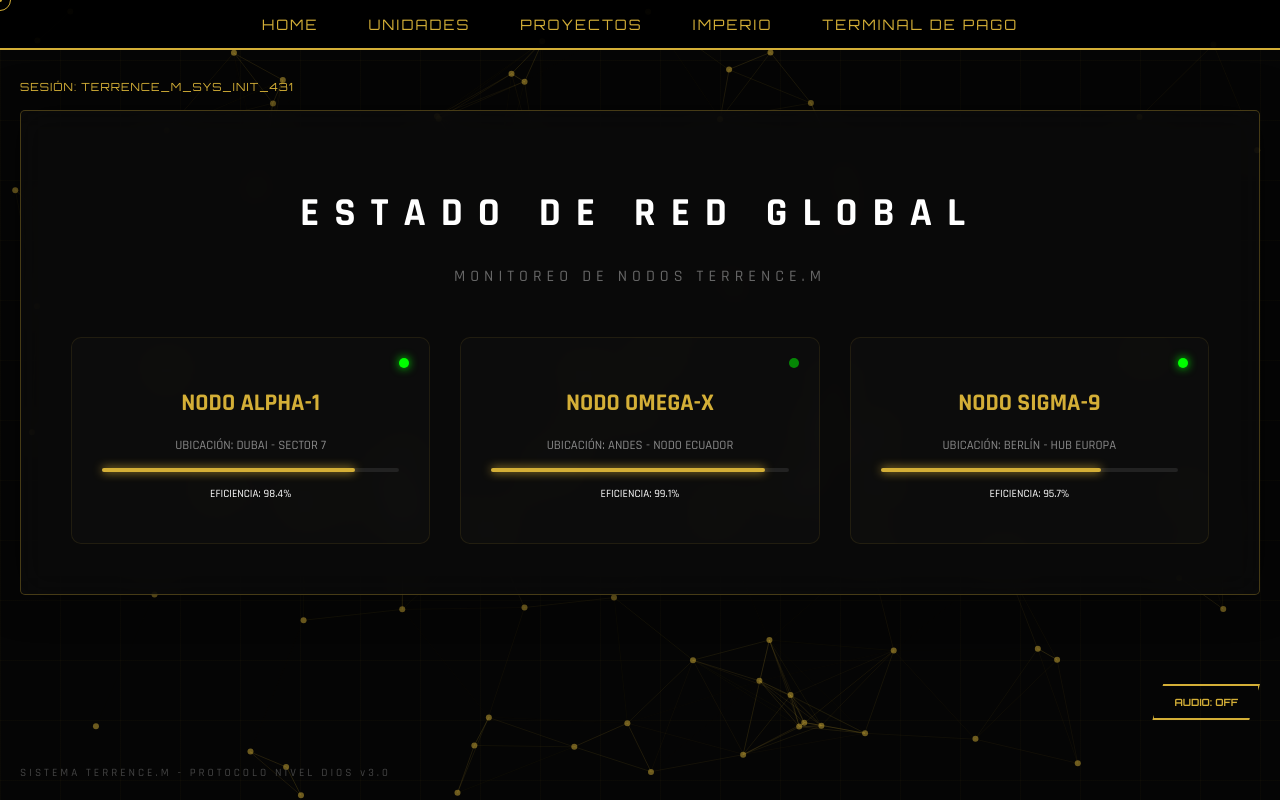
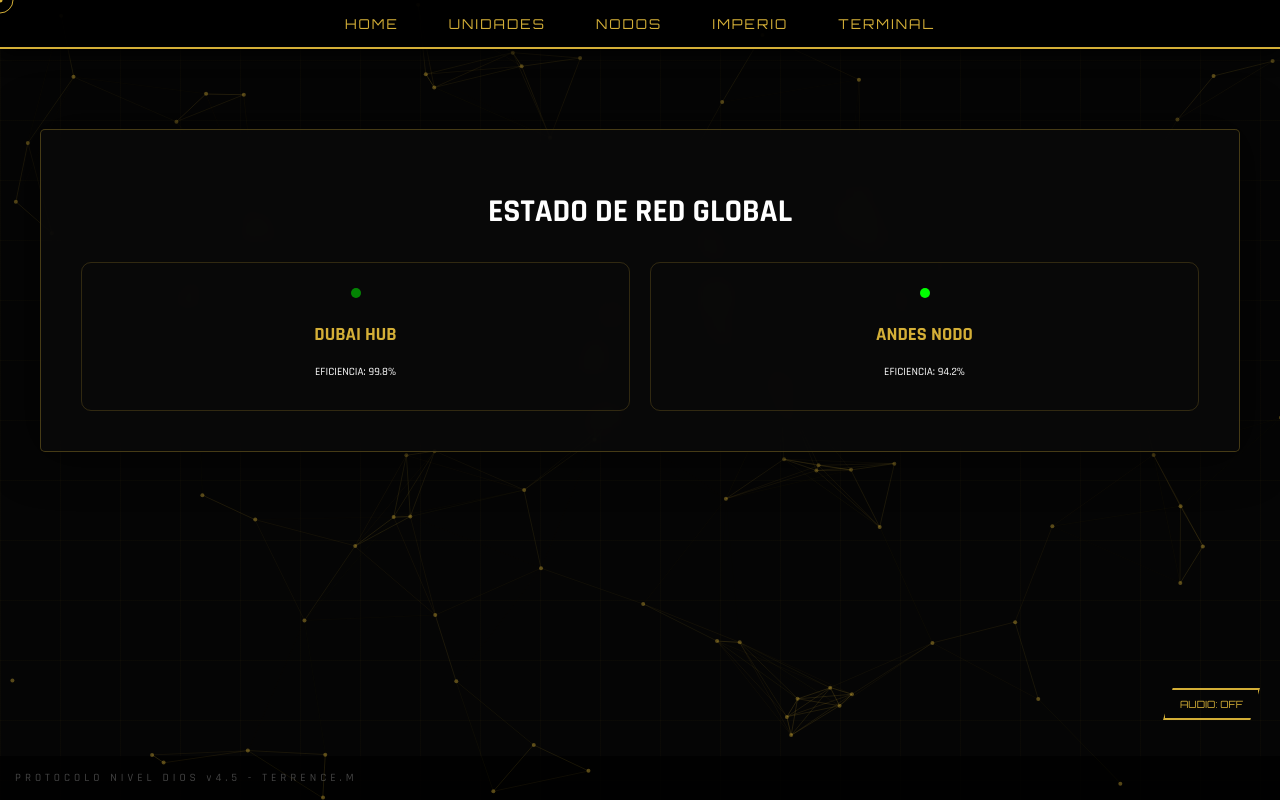
Before and after one commit to Terrence2333/terrence_m_ecokids, a Python web app: template templates/proyectos.html in a window 1280 px wide. Run offline with Jinja, Linux system fonts and the light colour scheme; the template is opened without the code that fills it, so the values that code supplies are empty; some libraries are stand-ins or nearby versions.

Commit message:
Actualización Automática Nivel Dios - Terrence Mayorga

```diff
--- a/templates/base.html
+++ b/templates/base.html
@@ -8,95 +8,66 @@
     <script src="https://cdn.jsdelivr.net/particles.js/2.0.0/particles.min.js"></script>
     <style>
         :root { --gold: #d4af37; --bright-gold: #f9e272; --dark: #050505; }
-        * { cursor: none !important; } /* Ocultamos cursor estándar para el táctico */
-        body { background: var(--dark); color: #fff; font-family: 'Rajdhani', sans-serif; margin: 0; overflow: hidden; }
+        * { cursor: none !important; }
+        body { background: var(--dark); color: #fff; font-family: 'Rajdhani', sans-serif; margin: 0; overflow-x: hidden; }
 
-        /* Preloader Nivel Dios */
-        #loader {
-            position: fixed; top: 0; left: 0; width: 100%; height: 100%;
-            background: #000; z-index: 9999; display: flex; flex-direction: column;
-            justify-content: center; align-items: center; transition: 1s;
-        }
-        .loader-ring { width: 150px; height: 150px; border: 2px solid transparent; border-top: 2px solid var(--gold); border-radius: 50%; animation: spin 1s linear infinite; }
+        #loader { position: fixed; top: 0; left: 0; width: 100%; height: 100%; background: #000; z-index: 9999; display: flex; flex-direction: column; justify-content: center; align-items: center; transition: 1s; }
+        .loader-ring { width: 120px; height: 120px; border: 2px solid transparent; border-top: 2px solid var(--gold); border-radius: 50%; animation: spin 1s linear infinite; }
         @keyframes spin { 100% { transform: rotate(360deg); } }
 
-        /* Cursor Táctico */
-        #custom-cursor {
-            position: fixed; width: 20px; height: 20px; border: 1px solid var(--gold);
-            border-radius: 50%; pointer-events: none; z-index: 10000;
-            transition: transform 0.1s ease; transform: translate(-50%, -50%);
-        }
-        #cursor-dot {
-            position: fixed; width: 4px; height: 4px; background: var(--gold);
-            border-radius: 50%; pointer-events: none; z-index: 10001; transform: translate(-50%, -50%);
-        }
+        #custom-cursor { position: fixed; width: 25px; height: 25px; border: 1px solid var(--gold); border-radius: 50%; pointer-events: none; z-index: 10000; transition: transform 0.1s ease; transform: translate(-50%, -50%); }
+        #cursor-dot { position: fixed; width: 5px; height: 5px; background: var(--gold); border-radius: 50%; pointer-events: none; z-index: 10001; transform: translate(-50%, -50%); }
 
         #particles-js { position: fixed; top: 0; left: 0; width: 100%; height: 100%; z-index: 1; pointer-events: none; }
         .bg-mesh { position: fixed; top: 0; left: 0; width: 100%; height: 100%; background-image: linear-gradient(rgba(212, 175, 55, 0.03) 1px, transparent 1px), linear-gradient(90deg, rgba(212, 175, 55, 0.03) 1px, transparent 1px); background-size: 60px 60px; z-index: 0; }
 
-        nav { background: rgba(0,0,0,0.95); border-bottom: 2px solid var(--gold); padding: 15px; display: flex; justify-content: center; position: sticky; top: 0; z-index: 1000; }
-        nav a { color: var(--gold); text-decoration: none; margin: 0 25px; font-family: 'Orbitron', sans-serif; font-size: 0.9rem; letter-spacing: 2px; transition: 0.5s; }
+        nav { background: rgba(0,0,0,0.95); border-bottom: 2px solid var(--gold); padding: 15px; display: flex; justify-content: center; position: sticky; top: 0; z-index: 1000; box-shadow: 0 5px 20px #000; }
+        nav a { color: var(--gold); text-decoration: none; margin: 0 25px; font-family: 'Orbitron', sans-serif; font-size: 0.85rem; letter-spacing: 2px; transition: 0.5s; }
         nav a:hover { color: var(--bright-gold); text-shadow: 0 0 15px var(--gold); }
 
-        .session-info { position: fixed; top: 80px; left: 20px; font-size: 0.7rem; color: var(--gold); font-family: 'Orbitron'; z-index: 1000; letter-spacing: 1px; }
-        .container { padding: 60px 20px; max-width: 1300px; margin: auto; text-align: center; position: relative; z-index: 10; }
-        .glass-panel { background: rgba(10, 10, 10, 0.8); border: 1px solid rgba(212, 175, 55, 0.3); padding: 50px; border-radius: 5px; backdrop-filter: blur(15px); box-shadow: 0 0 40px rgba(0,0,0,0.5); }
+        .container { padding: 80px 20px; max-width: 1200px; margin: auto; text-align: center; position: relative; z-index: 10; }
+        .glass-panel { background: rgba(10, 10, 10, 0.85); border: 1px solid rgba(212,175,55,0.3); padding: 40px; border-radius: 5px; backdrop-filter: blur(15px); box-shadow: 0 0 50px rgba(0,0,0,0.8); overflow: hidden; position: relative; }
 
-        .btn-divine { background: transparent; color: var(--gold); padding: 18px 45px; text-decoration: none; font-weight: 700; font-family: 'Orbitron', sans-serif; border: 2px solid var(--gold); clip-path: polygon(10% 0, 100% 0, 90% 100%, 0% 100%); transition: 0.4s; display: inline-block; }
-        .btn-divine:hover { background: var(--gold); color: #000; box-shadow: 0 0 30px var(--gold); }
+        /* Brillo de escaneo en paneles */
+        .glass-panel::after { content: ""; position: absolute; top: -100%; left: -100%; width: 50%; height: 300%; background: linear-gradient(rgba(212,175,55,0), rgba(212,175,55,0.05), rgba(212,175,55,0)); transform: rotate(45deg); animation: reflection 8s infinite; }
+        @keyframes reflection { 0% { top: -100%; left: -100%; } 100% { top: 100%; left: 100%; } }
 
-        footer { position: fixed; bottom: 0; width: 100%; padding: 20px; color: #444; font-size: 0.7rem; letter-spacing: 3px; z-index: 100; }
+        .btn-divine { background: transparent; color: var(--gold); padding: 15px 35px; text-decoration: none; font-family: 'Orbitron', sans-serif; border: 2px solid var(--gold); clip-path: polygon(10% 0, 100% 0, 90% 100%, 0% 100%); transition: 0.4s; cursor: pointer; display: inline-block; }
+        .btn-divine:hover { background: var(--gold); color: #000; box-shadow: 0 0 30px var(--gold); transform: scale(1.05); }
+
         #music-control { position: fixed; bottom: 80px; right: 20px; z-index: 2000; }
+        footer { position: fixed; bottom: 0; width: 100%; padding: 15px; color: #444; font-size: 0.7rem; letter-spacing: 4px; background: rgba(0,0,0,0.8); }
     </style>
 </head>
 <body>
-    <div id="loader">
-        <div class="loader-ring"></div>
-        <p style="color: var(--gold); margin-top: 20px; font-family: 'Orbitron'; letter-spacing: 5px;">INICIANDO IMPERIO...</p>
-    </div>
-
-    <div id="custom-cursor"></div>
-    <div id="cursor-dot"></div>
-
-    <div class="session-info">SESIÓN: TERRENCE_M_SYS_INIT_{{ range(100, 999) | random }}</div>
-
-    <div id="particles-js"></div>
-    <div class="bg-mesh"></div>
+    <div id="loader"><div class="loader-ring"></div><p style="color: var(--gold); margin-top: 20px; font-family: 'Orbitron';">SISTEMA TERRENCE.M</p></div>
+    <div id="custom-cursor"></div><div id="cursor-dot"></div>
+    <div id="particles-js"></div><div class="bg-mesh"></div>
 
     <audio id="bg-audio" loop><source src="https://www.soundhelix.com/examples/mp3/SoundHelix-Song-15.mp3" type="audio/mpeg"></audio>
     <audio id="click-sound"><source src="https://assets.mixkit.co/active_storage/sfx/2568/2568-preview.mp3" type="audio/mpeg"></audio>
 
-    <div id="music-control">
-        <button onclick="toggleMusic()" class="btn-divine" style="padding: 10px 20px; font-size: 10px;">AUDIO: OFF</button>
-    </div>
-
     <nav>
         <a href="/" onmouseover="playClick()">HOME</a>
         <a href="/servicios" onmouseover="playClick()">UNIDADES</a>
-        <a href="/proyectos" onmouseover="playClick()">PROYECTOS</a>
+        <a href="/proyectos" onmouseover="playClick()">NODOS</a>
         <a href="/about" onmouseover="playClick()">IMPERIO</a>
-        <a href="/pagos" onmouseover="playClick()">TERMINAL DE PAGO</a>
+        <a href="/pagos" onmouseover="playClick()">TERMINAL</a>
     </nav>
 
-    <div class="container">
-        {% block content %}{% endblock %}
+    <div id="music-control">
+        <button onclick="toggleMusic()" class="btn-divine" style="padding: 8px 15px; font-size: 10px;">AUDIO: OFF</button>
     </div>
 
-    <footer>SISTEMA TERRENCE.M - PROTOCOLO NIVEL DIOS v3.0</footer>
+    <div class="container">{% block content %}{% endblock %}</div>
 
-    <script type="text/javascript">
-        // Chat Real
-        var Tawk_API=Tawk_API||{}, Tawk_LoadStart=new Date();
-        (function(){
-            var s1=document.createElement("script"),s0=document.getElementsByTagName("script")[0];
-            s1.async=true; s1.src='https://embed.tawk.to/647f1b7494630204ec51780e/default';
-            s1.charset='UTF-8'; s1.setAttribute('crossorigin','*'); s0.parentNode.insertBefore(s1,s0);
-        })();
+    <footer>PROTOCOLO NIVEL DIOS v4.5 - TERRENCE.M</footer>
 
-        // Partículas
-        particlesJS("particles-js", { "particles": { "number": { "value": 80 }, "color": { "value": "#d4af37" }, "shape": { "type": "circle" }, "opacity": { "value": 0.5 }, "size": { "value": 3 }, "line_linked": { "enable": true, "distance": 150, "color": "#d4af37", "opacity": 0.2 }, "move": { "enable": true, "speed": 2 } } });
+    <script>
+        window.onload = () => { setTimeout(() => { document.getElementById('loader').style.opacity = '0'; setTimeout(() => document.getElementById('loader').style.display='none', 1000); }, 1500); };
 
-        // Cursor Táctico
+        particlesJS("particles-js", { "particles": { "number": { "value": 70 }, "color": { "value": "#d4af37" }, "shape": { "type": "circle" }, "opacity": { "value": 0.4 }, "size": { "value": 2 }, "line_linked": { "enable": true, "distance": 150, "color": "#d4af37", "opacity": 0.2 }, "move": { "enable": true, "speed": 1.5 } } });
+
         const cursor = document.getElementById('custom-cursor');
         const dot = document.getElementById('cursor-dot');
         document.addEventListener('mousemove', (e) => {
@@ -104,21 +75,17 @@
             dot.style.left = e.clientX + 'px'; dot.style.top = e.clientY + 'px';
         });
 
-        // Audio y Loader
         const audio = document.getElementById('bg-audio');
         const clickSfx = document.getElementById('click-sound');
         const btn = document.querySelector('#music-control button');
-        let audioEnabled = false;
-
-        window.onload = () => {
-            setTimeout(() => { document.getElementById('loader').style.opacity = '0'; setTimeout(() => { document.getElementById('loader').style.display = 'none'; }, 1000); }, 2000);
-        };
+        let audioActive = false;
 
         function toggleMusic() {
-            if (audio.paused) { audio.play(); audioEnabled = true; btn.innerHTML = "AUDIO: ON"; btn.style.color = "#00ff00"; }
-            else { audio.pause(); audioEnabled = false; btn.innerHTML = "AUDIO: OFF"; btn.style.color = "var(--gold)"; }
+            if (audio.paused) { audio.play(); audioActive = true; btn.innerHTML = "AUDIO: ON"; btn.style.color = "#00ff00"; }
+            else { audio.pause(); audioActive = false; btn.innerHTML = "AUDIO: OFF"; btn.style.color = "var(--gold)"; }
         }
-        function playClick() { if(audioEnabled) { clickSfx.currentTime = 0; clickSfx.volume = 0.2; clickSfx.play(); } }
+        function playClick() { if(audioActive) { clickSfx.currentTime = 0; clickSfx.volume = 0.2; clickSfx.play(); } }
     </script>
+    <script type="text/javascript">var Tawk_API=Tawk_API||{}; (function(){var s1=document.createElement("script"),s0=document.getElementsByTagName("script")[0];s1.async=true;s1.src='https://embed.tawk.to/647f1b7494630204ec51780e/default';s1.charset='UTF-8';s1.setAttribute('crossorigin','*');s0.parentNode.insertBefore(s1,s0);})();</script>
 </body>
 </html>
--- a/templates/proyectos.html
+++ b/templates/proyectos.html
@@ -1,65 +1,20 @@
 {% extends "base.html" %}
 {% block title %}Nodos Globales{% endblock %}
 {% block content %}
-<div class="glass-panel" style="animation: fadeIn 1.5s ease;">
-    <h1 style="font-size: 2.5rem; letter-spacing: 15px;">ESTADO DE RED GLOBAL</h1>
-    <p style="color: #666; letter-spacing: 5px;">MONITOREO DE NODOS TERRENCE.M</p>
-
-    <div style="display: grid; grid-template-columns: repeat(auto-fit, minmax(300px, 1fr)); gap: 30px; margin-top: 50px;">
-        <div class="node-card">
-            <div class="status-indicator online"></div>
-            <h2 style="color: var(--gold);">NODO ALPHA-1</h2>
-            <p style="font-size: 0.8rem; color: #888;">UBICACIÓN: DUBAI - SECTOR 7</p>
-            <div class="energy-bar"><div class="energy-fill" style="width: 85%;"></div></div>
-            <p style="font-size: 0.7rem;">EFICIENCIA: 98.4%</p>
+<div class="glass-panel">
+    <h1>ESTADO DE RED GLOBAL</h1>
+    <div style="display: grid; grid-template-columns: repeat(auto-fit, minmax(250px, 1fr)); gap: 20px; margin-top: 30px;">
+        <div style="padding: 20px; border: 1px solid rgba(212,175,55,0.2); border-radius: 10px;">
+            <div style="width: 10px; height: 10px; background: #00ff00; border-radius: 50%; display: inline-block; animation: blink 1s infinite;"></div>
+            <h3 style="color: var(--gold);">DUBAI HUB</h3>
+            <p style="font-size: 0.7rem;">EFICIENCIA: 99.8%</p>
         </div>
-
-        <div class="node-card">
-            <div class="status-indicator pulse"></div>
-            <h2 style="color: var(--gold);">NODO OMEGA-X</h2>
-            <p style="font-size: 0.8rem; color: #888;">UBICACIÓN: ANDES - NODO ECUADOR</p>
-            <div class="energy-bar"><div class="energy-fill" style="width: 92%;"></div></div>
-            <p style="font-size: 0.7rem;">EFICIENCIA: 99.1%</p>
-        </div>
-
-        <div class="node-card">
-            <div class="status-indicator online"></div>
-            <h2 style="color: var(--gold);">NODO SIGMA-9</h2>
-            <p style="font-size: 0.8rem; color: #888;">UBICACIÓN: BERLÍN - HUB EUROPA</p>
-            <div class="energy-bar"><div class="energy-fill" style="width: 74%;"></div></div>
-            <p style="font-size: 0.7rem;">EFICIENCIA: 95.7%</p>
+        <div style="padding: 20px; border: 1px solid rgba(212,175,55,0.2); border-radius: 10px;">
+            <div style="width: 10px; height: 10px; background: #00ff00; border-radius: 50%; display: inline-block;"></div>
+            <h3 style="color: var(--gold);">ANDES NODO</h3>
+            <p style="font-size: 0.7rem;">EFICIENCIA: 94.2%</p>
         </div>
     </div>
 </div>
-
-<style>
-    .node-card {
-        background: rgba(255,255,255,0.02);
-        border: 1px solid rgba(212,175,55,0.1);
-        padding: 30px;
-        border-radius: 10px;
-        position: relative;
-        transition: 0.5s;
-    }
-    .node-card:hover {
-        border-color: var(--gold);
-        box-shadow: 0 0 30px rgba(212, 175, 55, 0.2);
-        transform: translateY(-10px);
-    }
-    .status-indicator {
-        width: 10px; height: 10px; border-radius: 50%;
-        position: absolute; top: 20px; right: 20px;
-    }
-    .online { background: #00ff00; box-shadow: 0 0 10px #00ff00; }
-    .pulse { background: #00ff00; animation: blink 1s infinite; }
-    @keyframes blink { 0% { opacity: 1; } 50% { opacity: 0.3; } 100% { opacity: 1; } }
-
-    .energy-bar {
-        width: 100%; height: 4px; background: #222; margin: 15px 0; border-radius: 2px;
-    }
-    .energy-fill {
-        height: 100%; background: var(--gold); border-radius: 2px;
-        box-shadow: 0 0 10px var(--gold);
-    }
-</style>
+<style>@keyframes blink { 0%, 100% { opacity: 1; } 50% { opacity: 0.3; } }</style>
 {% endblock %}
```
Also changed, not shown: app.py (+10 -18 lines), templates/exito.html (+9 -30 lines), templates/index.html (+15 -46 lines), templates/pagos.html (+16 -52 lines).
